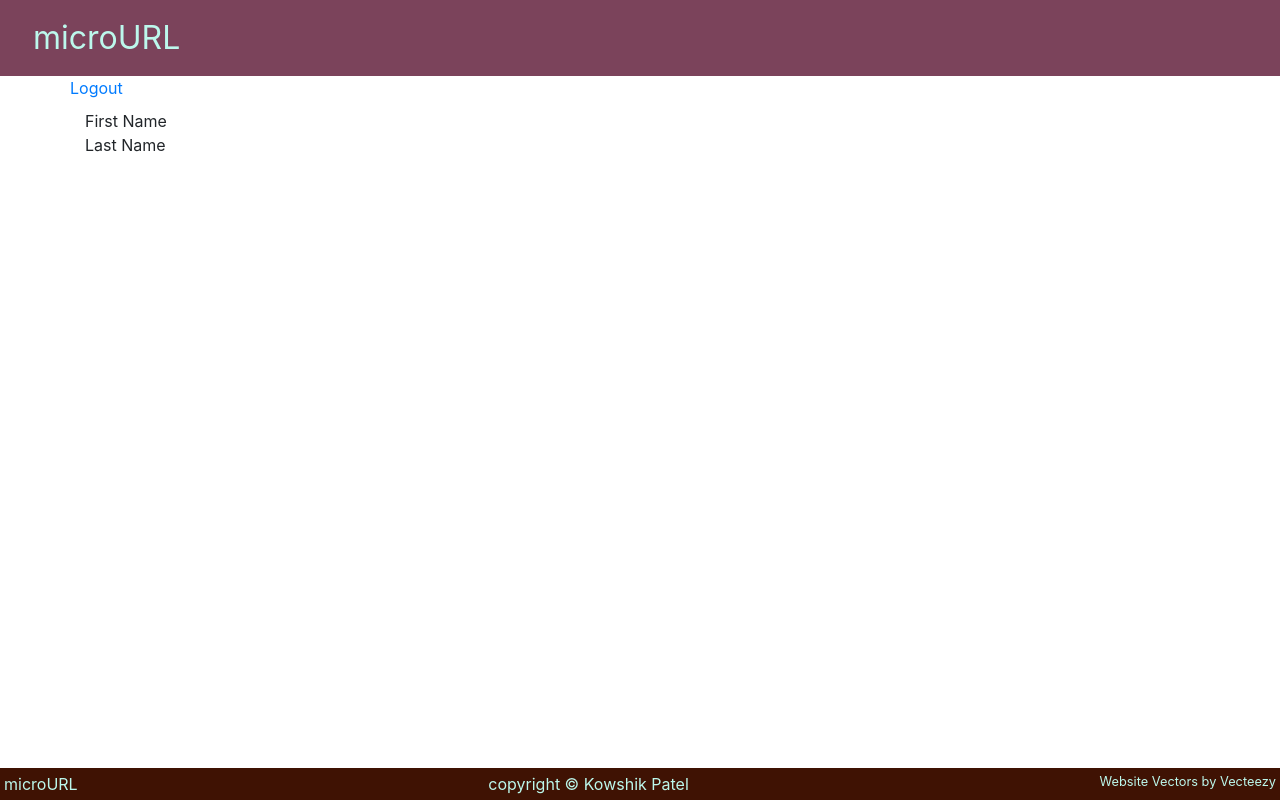
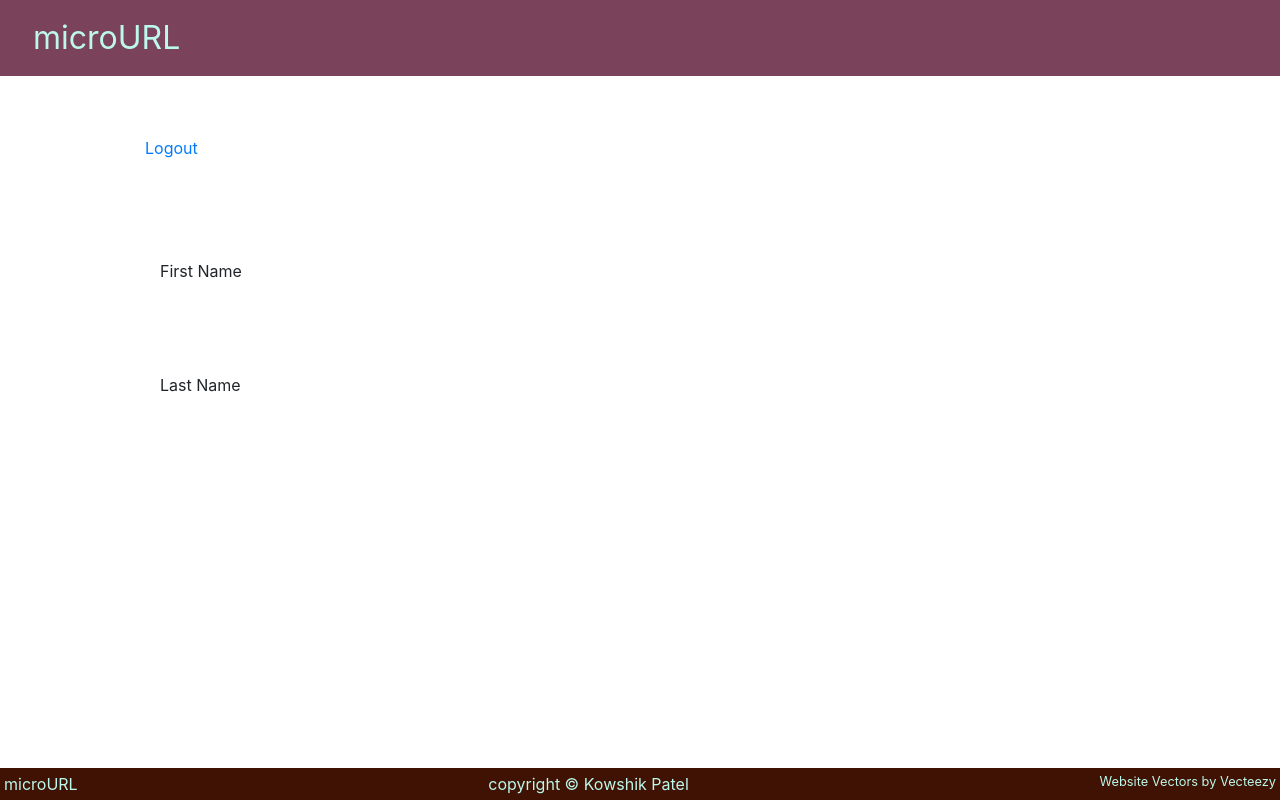
Before and after one commit to KowshikEPatel/urlshortnerfe, a React (Create React App) app: page /userdata in a window 1280 px wide. Built offline with nearby package versions, Linux system fonts and the light colour scheme.

Commit message:
changes to getting user data

```diff
--- a/src/Components/Dashboard.js
+++ b/src/Components/Dashboard.js
@@ -6,24 +6,6 @@ import { UserContext } from '../Contexts/UserContext'
 export default function Dashboard() {
 
     const contextData = useContext(UserContext)
-
-    useEffect(()=>{
-        let cData = contextData
-        fetch('https://kp-microurl.herokuapp.com/userdata',{
-            method: 'POST',
-            mode: 'cors',
-            headers:{
-                'Content-Type': 'application/json'
-            },
-            body: JSON.stringify({'_id':cData.loggedUser['_id']}),
-        })
-        .then(response=>response.json())
-        .then(response=>{
-            console.log(response)
-            cData.setLoggedUserUrls(response)
-        })
-        .catch(err=>console.log(err))
-    },[])
 
     return (
         <div className='container'>
@@ -47,6 +29,9 @@ export default function Dashboard() {
             <div className='row'>
                 <h5> Clicks <span className='badge badge-secondary'>4</span></h5>
             </div>
+            <div className='row'>
+                <h5> {contextData.isLoggedIn} <span className='badge badge-secondary'>4</span></h5>
+            </div>
 
         </div>
     )
--- a/src/Components/Landingpage.js
+++ b/src/Components/Landingpage.js
@@ -29,6 +29,18 @@ export default function Landingpage() {
             }
         })
         .catch(err=>{console.log(err)})
+        fetch('https://kp-microurl.herokuapp.com/userdata',{
+            method:'POST',
+            headers:{
+                'Content-Type':'application/json'
+            },
+            body:JSON.stringify({'_id':data.loggedUser['_id']})
+        })
+        .then(response=>response.json())
+        .then(response=>{
+            console.log(response)
+            data.setLoggedUserUrls(response)
+        })
     }
 
     const handleUsername = (e) =>{
--- a/src/Components/UserData.js
+++ b/src/Components/UserData.js
@@ -13,15 +13,15 @@ export default function UserData() {
 
     return (
         <div className='container'>
-            <div className='row'>
+            <div className='row'style={{margin:'30px',padding:'30px'}}>
                 <Link to='/'  onClick={handleClick}>Logout</Link>
-                <hr></hr>
+                <hr style={{backgroundColor:'#333'}}/>
             </div>
-            <div className='row'>
+            <div className='row' style={{margin:'30px',padding:'30px'}}>
                 <div className='col-md-6'>First Name</div>
                 <div className='col-md-6'>{contextData.loggedUser['firstName']}</div>
             </div>
-            <div className='row'>
+            <div className='row' style={{margin:'30px',padding:'30px'}}>
                 <div className='col-md-6'>Last Name</div>
                 <div className='col-md-6'>{contextData.loggedUser['lastName']}</div>
             </div>
```
